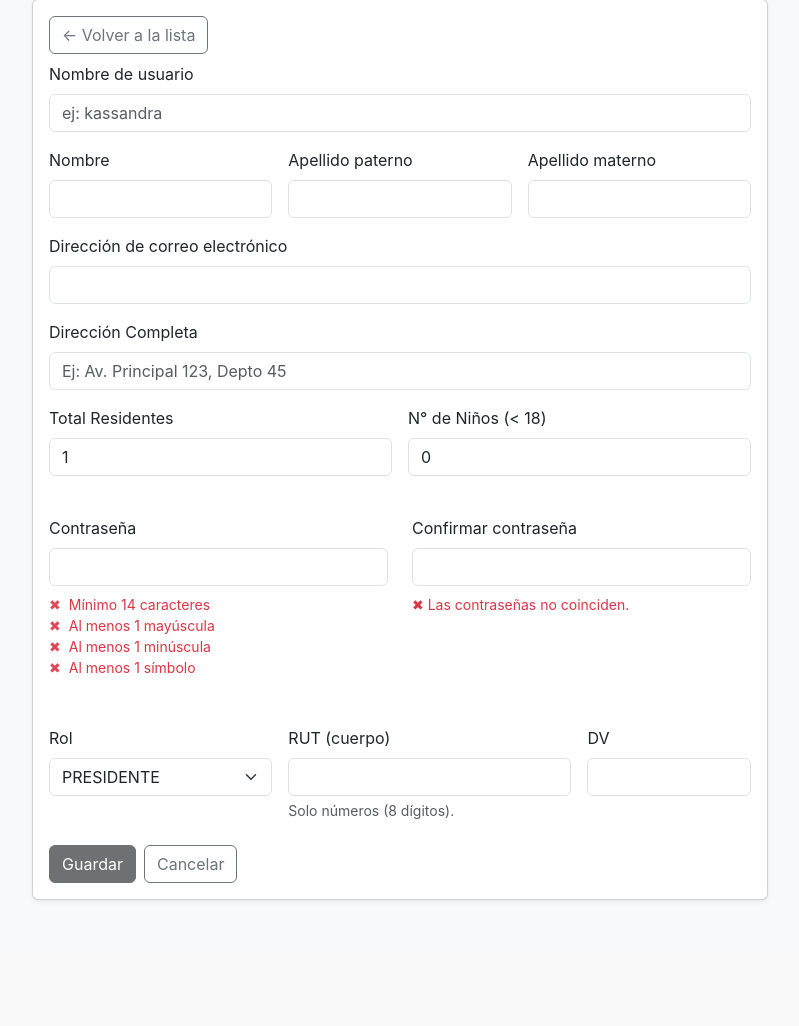
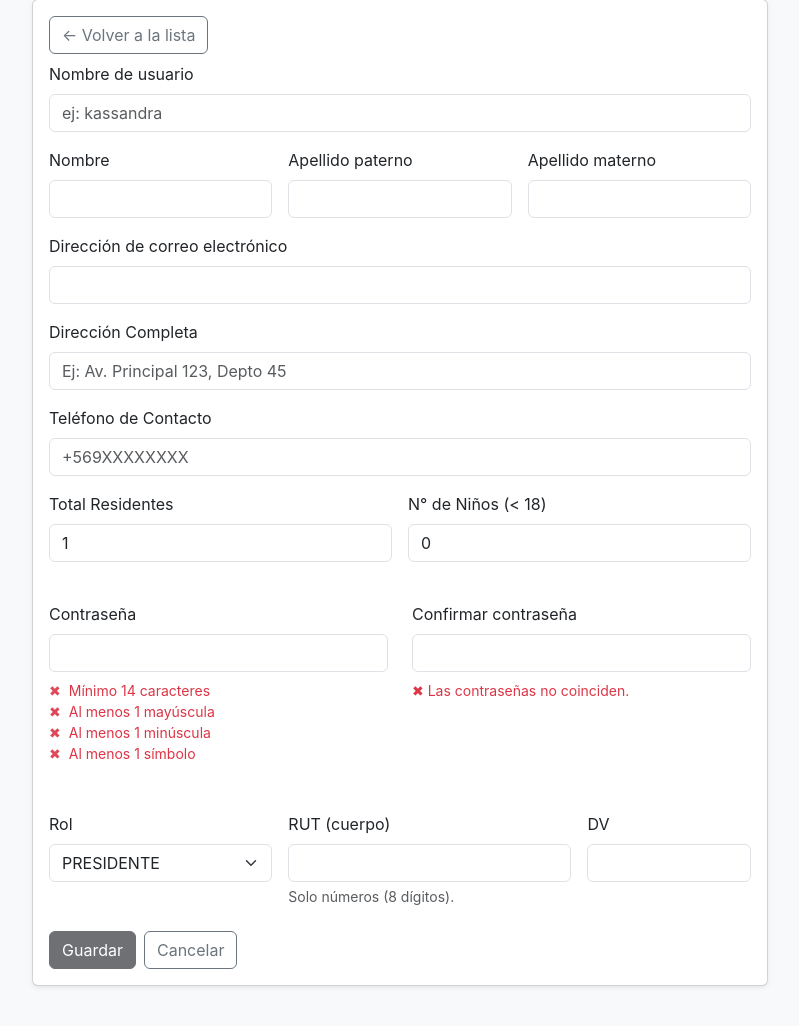
Before and after one commit to kassandra-cloud/proyecto-tesis, a Django app: page /usuarios/crear/ in a window 1280 px wide. Shown: the part 119-1145 px from the top of the page, without its empty margins (240-1039 px from the left). Before the commit the page ends 1021 px from the top, so only its background shows below. Run offline with Django 5.2, Linux system fonts and the light colour scheme; a user stored in the database is signed in; tables that the repository leaves empty hold one stand-in row (values such as "Sample post"); parts of the project's set-up code (start-up, migrations or seed data) failed here and were passed over; some libraries are stand-ins or nearby versions.

Commit message:
agregando campo telefono

```diff
--- a/core/models.py
+++ b/core/models.py
@@ -30,7 +30,7 @@
         blank=False,
         default=""
     )
-
+    telefono = models.CharField(max_length=15, blank=True, null=True, verbose_name="Teléfono")
     total_residentes = models.PositiveIntegerField(
         verbose_name="Total de Residentes",
         default=1
--- a/templates/usuarios/form.html
+++ b/templates/usuarios/form.html
@@ -103,7 +103,13 @@
               <div class="text-danger small">{{ form.direccion.errors|striptags }}</div>
             {% endif %}
           </div>
-
+          <div class="mb-3">
+               <label for="{{ form.telefono.id_for_label }}" class="form-label"> {{ form.telefono.label }} </label>
+                        {{ form.telefono }}
+                         {% if form.telefono.errors %}
+                       <div class="text-danger small">{{ form.telefono.errors|striptags }}</div>
+                       {% endif %}
+          </div>
           <div class="row g-3">
             <div class="col-md-6">
               <label for="{{ form.total_residentes.id_for_label }}" class="form-label">
--- a/usuarios/forms.py
+++ b/usuarios/forms.py
@@ -61,6 +61,8 @@
     # --- CAMPOS DEMOGRÁFICOS ---
     direccion = forms.CharField(label="Dirección Completa", max_length=255, required=True,
                                 widget=forms.TextInput(attrs={'placeholder': 'Ej: Av. Principal 123, Depto 45'}))
+
+    telefono = forms.CharField(label="Teléfono de Contacto", max_length=15, required=False,widget=forms.TextInput(attrs={"class": "form-control", "placeholder": "+569XXXXXXXX"}))
     total_residentes = forms.IntegerField(label="Total Residentes", min_value=1, initial=1, required=True)
     total_ninos = forms.IntegerField(label="N° de Niños (< 18)", min_value=0, initial=0, required=True)
 
@@ -173,6 +175,7 @@
             apellido_materno=am,
             # --- Campos demográficos ---
             direccion=self.cleaned_data.get("direccion", "").strip(),
+            telefono=self.cleaned_data['telefono'],
             total_residentes=self.cleaned_data.get("total_residentes", 1),
             total_ninos=self.cleaned_data.get("total_ninos", 0),
         )
@@ -196,6 +199,7 @@
     # --- CAMPOS DEMOGRÁFICOS ---
     direccion = forms.CharField(label="Dirección Completa", max_length=255, required=True,
                                 widget=forms.TextInput(attrs={'placeholder': 'Ej: Av. Principal 123, Depto 45'}))
+    telefono = forms.CharField(label="Teléfono de Contacto", max_length=15, required=False,widget=forms.TextInput(attrs={"class": "form-control", "placeholder": "+569XXXXXXXX"}))
     total_residentes = forms.IntegerField(label="Total Residentes", min_value=1, required=True)
     total_ninos = forms.IntegerField(label="N° de Niños (< 18)", min_value=0, required=True)
 
```
Also changed, not shown: core/migrations/0014_perfil_telefono.py (added).
